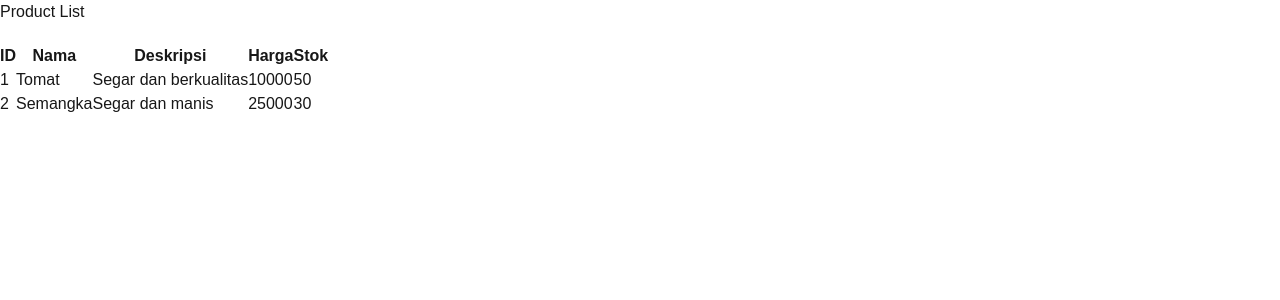
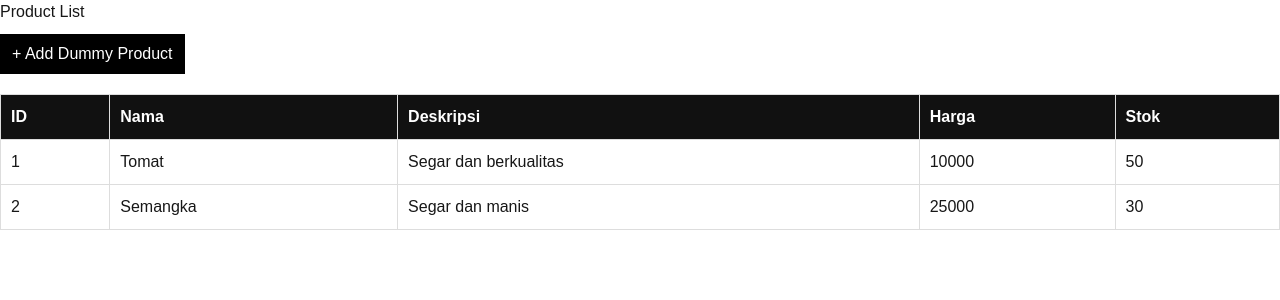
Before and after one commit to KiyayD10/AgriMart-MicroService, a Next.js app in the folder cms/cms/: page /product in a window 1280 px wide. Shown: the top 300 px of the page. Built offline with nearby package versions, Linux system fonts and the light colour scheme.

Commit message:
feat(product-pages): tambah add-button

```diff
--- a/cms/cms/src/pages/product/index.tsx
+++ b/cms/cms/src/pages/product/index.tsx
@@ -1,42 +1,73 @@
-import { products } from "../../data/products";
+import { useState } from "react";
+import { products as initialProducts } from "../../data/products";
 
 /*
   --------------------
-  -Product Page (CMS)-
+  Product Page (CMS)
   --------------------
   Fungsi:
-  - Menampilkan daftar produk dalam bentuk tabel
-  - Menggunakan dummy data sebelum connect ke backend
+  - Menampilkan daftar produk (dummy data)
+  - Meniru tampilan admin panel sebelum connect ke backend API
+  - Sekarang sudah support tambah data (simulasi CREATE)
 */
 
 export default function ProductPage() {
+  // state utama untuk list product (biar bisa berubah)
+  const [list, setList] = useState(initialProducts);
+
+  /*
+    Fungsi untuk tambah dummy product
+    - nanti di backend akan diganti POST API
+  */
+  const handleAdd = () => {
+    const newItem = {
+      id: list.length + 1,
+      nama: "Produk Baru",
+      deskripsi: "Auto dummy product",
+      harga: 9999,
+      stok: 10,
+    };
+
+    setList([...list, newItem]);
+  };
+
   return (
     <div>
       <h1>Product List</h1>
 
       {/*
-        Tabel sederhana untuk menampilkan data produk
-        Ini versi awal CMS (tanpa API)
+        Tombol tambah product (dummy)
+        - simulasi CREATE data
+        - nanti diganti request ke backend
       */}
-      <table border={1} cellPadding={10} style={{ marginTop: 20 }}>
+      <button onClick={handleAdd} style={styles.button}>
+        + Add Dummy Product
+      </button>
+
+      {/*
+        Table CMS Style
+        - borderCollapse agar garis tidak dobel
+        - styling biar lebih clean seperti admin dashboard
+      */}
+      <table style={styles.table}>
         <thead>
           <tr>
-            <th>ID</th>
-            <th>Nama</th>
-            <th>Deskripsi</th>
-            <th>Harga</th>
-            <th>Stok</th>
+            <th style={styles.th}>ID</th>
+            <th style={styles.th}>Nama</th>
+            <th style={styles.th}>Deskripsi</th>
+            <th style={styles.th}>Harga</th>
+            <th style={styles.th}>Stok</th>
           </tr>
         </thead>
 
         <tbody>
-          {products.map((item) => (
+          {list.map((item) => (
             <tr key={item.id}>
-              <td>{item.id}</td>
-              <td>{item.nama}</td>
-              <td>{item.deskripsi}</td>
-              <td>{item.harga}</td>
-              <td>{item.stok}</td>
+              <td style={styles.td}>{item.id}</td>
+              <td style={styles.td}>{item.nama}</td>
+              <td style={styles.td}>{item.deskripsi}</td>
+              <td style={styles.td}>{item.harga}</td>
+              <td style={styles.td}>{item.stok}</td>
             </tr>
           ))}
         </tbody>
@@ -44,3 +75,34 @@ export default function ProductPage() {
     </div>
   );
 }
+
+/*
+  Styling sederhana untuk CMS table + button
+*/
+const styles = {
+  button: {
+    marginTop: "10px",
+    marginBottom: "20px",
+    padding: "8px 12px",
+    backgroundColor: "black",
+    color: "white",
+    border: "none",
+    cursor: "pointer",
+  },
+  table: {
+    width: "100%",
+    borderCollapse: "collapse" as const,
+    fontFamily: "Arial",
+  },
+  th: {
+    border: "1px solid #ddd",
+    padding: "10px",
+    backgroundColor: "#111",
+    color: "#fff",
+    textAlign: "left" as const,
+  },
+  td: {
+    border: "1px solid #ddd",
+    padding: "10px",
+  },
+};
```
